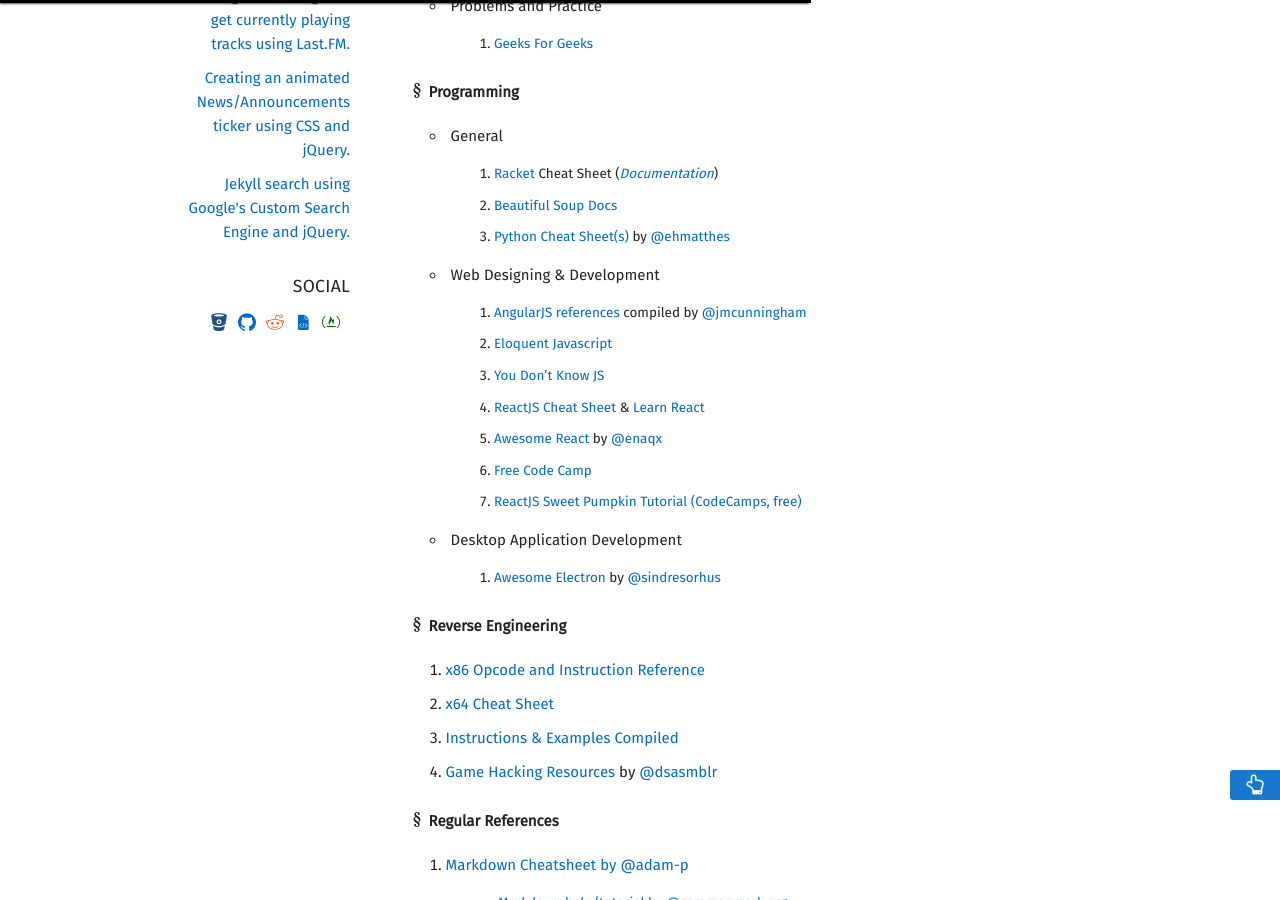
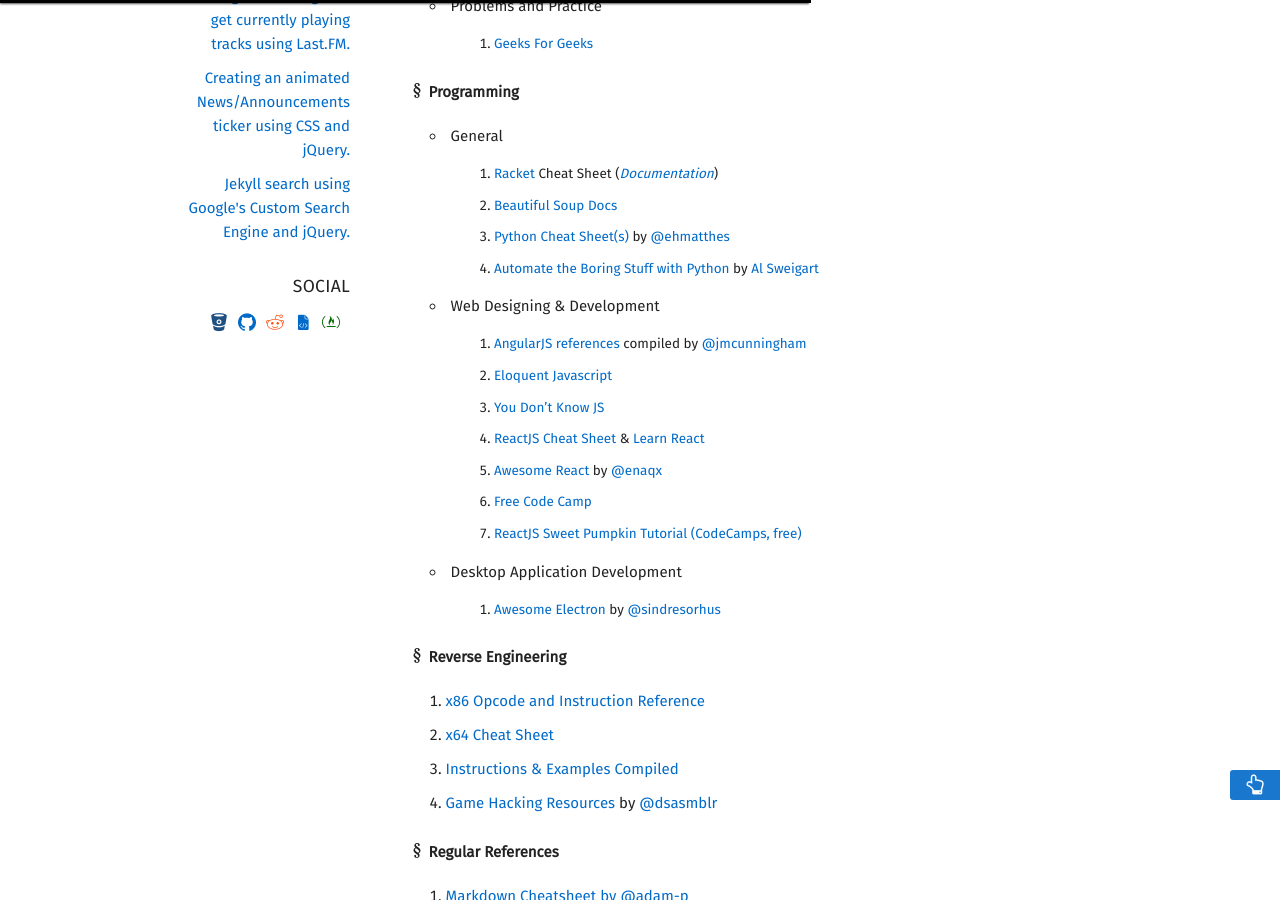
Before and after one commit to intern0t/personal-blog, a Jekyll site: the page built from library.md, in a window 1280 px wide and 900 px high, scrolled down 810 px. Built offline with Jekyll 4.4.1, drawn with Linux system fonts in a browser that asks for light colours; nearby versions of some CDN libraries; some web fonts are replaced.

Commit message:
Added Automate the Boring Stuff with Python entry in library.

```diff
--- a/library.md
+++ b/library.md
@@ -28,6 +28,7 @@ permalink: /library/
   1. [Racket](https://racket-lang.org/) Cheat Sheet ([*Documentation*](https://docs.racket-lang.org/racket-cheat/index.html))
   2. [Beautiful Soup Docs](https://readthedocs.org/projects/beautiful-soup-4/downloads/pdf/latest)
   3. [Python Cheat Sheet(s)](https://ehmatthes.github.io/pcc/cheatsheets/README.html) by [@ehmatthes](https://github.com/ehmatthes)
+  4. [Automate the Boring Stuff with Python](http://automatetheboringstuff.com/) by [Al Sweigart](https://twitter.com/AlSweigart)
 + Web Designing & Development
   1. [AngularJS references](https://github.com/jmcunningham/AngularJS-Learning) compiled by [@jmcunningham](https://github.com/jmcunningham)
   2. [Eloquent Javascript](http://eloquentjavascript.net/)
```
